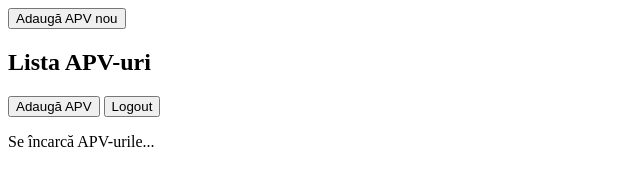
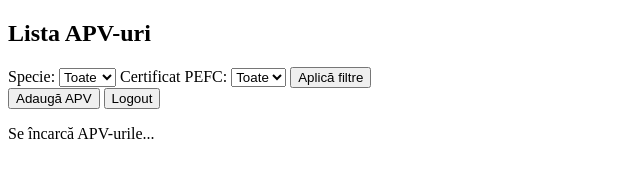
Before and after one commit to LucianPEFC/Portal-EUDR, a plain HTML site: page dashboard.html in a window 1280 px wide. Shown: the whole page, without its empty margins (0-640 px from the left). Drawn offline with Linux system fonts and the light colour scheme; no server answers.

Commit message:
dashboard.html

```diff
--- a/dashboard.html
+++ b/dashboard.html
@@ -1,4 +1,3 @@
-<button onclick="window.location.href='add-apv.html'">Adaugă APV nou</button>
 <!DOCTYPE html>
 <html lang="ro">
 <head>
@@ -8,8 +7,30 @@
 </head>
 <body>
   <h2>Lista APV-uri</h2>
+
+  <!-- 🔍 FILTRE -->
+  <div>
+    <label for="filtruSpecie">Specie:</label>
+    <select id="filtruSpecie">
+      <option value="">Toate</option>
+      <option value="Fag">Fag</option>
+      <option value="Molid">Molid</option>
+      <option value="Stejar">Stejar</option>
+    </select>
+
+    <label for="filtruPEFC">Certificat PEFC:</label>
+    <select id="filtruPEFC">
+      <option value="">Toate</option>
+      <option value="true">Da</option>
+      <option value="false">Nu</option>
+    </select>
+
+    <button id="aplicaFiltre">Aplică filtre</button>
+  </div>
+
   <button onclick="window.location.href='add-apv.html'">Adaugă APV</button>
   <button onclick="logout()">Logout</button>
+
   <div id="apvList"><p>Se încarcă APV-urile...</p></div>
 </body>
 </html>
```
